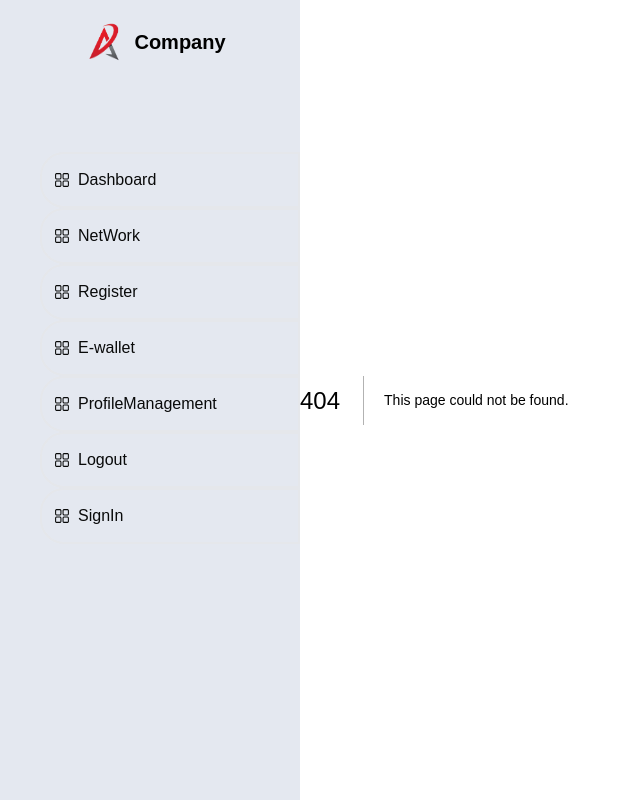
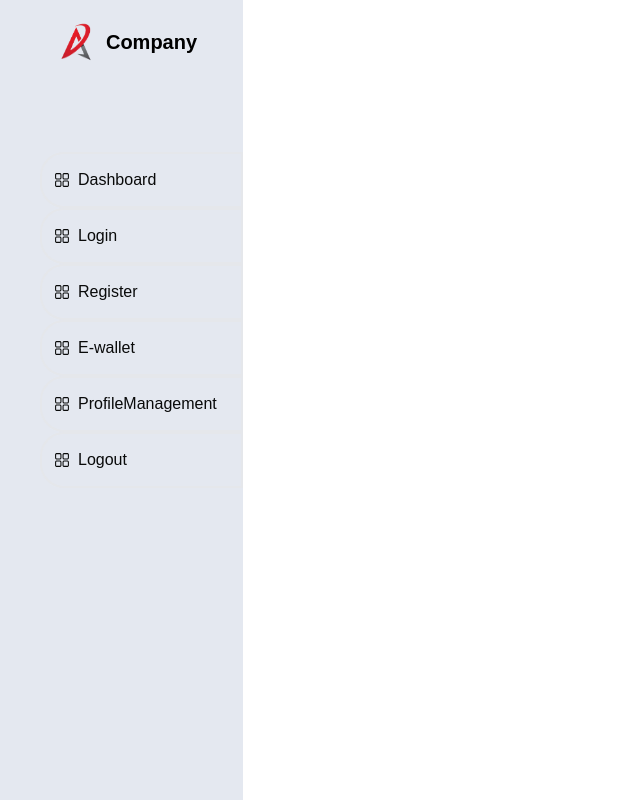
Before and after one commit to kiyotone/GroupProject, a Next.js app in the folder frontend/: page /auth/Register in a window 1280 px wide. Before the commit this address had no page. Shown: the whole page, without its empty margins (0-640 px from the left). Built offline with nearby package versions, Linux system fonts and the light colour scheme.

Commit message:
relocated login and register and modified layout and navbar

```diff
--- a/frontend/components/Layout.js
+++ b/frontend/components/Layout.js
@@ -5,8 +5,9 @@ function Layout({children}) {
   return (
     <div className="flex">
         <Navbar />
-        {children}
-
+        <div className='w-full h-full text-black'>
+          {children}
+        </div>
     </div>
   )
 }
--- a/frontend/components/Navbar.js
+++ b/frontend/components/Navbar.js
@@ -14,36 +14,31 @@ const Navbar=()=> {
     }
     ,
     {
-      name:"NetWork",
+      name:"Login",
       icon:<RxDashboard/>,
-      link:"/Register"
+      link:"/auth/Login"
     }
     ,{
       name:"Register",
       icon:<RxDashboard/>,
-      link:"/Login"
+      link:"/auth/Register"
     }
     ,{
       name:"E-wallet",
       icon:<RxDashboard/>,
-      link:"/e-wallet"
+      link:"https://www.youtube.com/watch?v=j5a0jTc9S10"
     }
     ,
     {
       name:"ProfileManagement",
       icon:<RxDashboard/>,
-      link:"/profile"
+      link:"https://www.youtube.com/watch?v=j5a0jTc9S10"
     }
     ,
     {
       name:"Logout",
       icon:<RxDashboard/>,
-      link:"/logout"
-    },
-    {
-      name:"SignIn",
-      icon:<RxDashboard/>,
-      link:"/SignIn"
+      link:"https://www.youtube.com/watch?v=j5a0jTc9S10"
     }
 
   ]
--- a/frontend/pages/Register.js
+++ /dev/null
@@ -1,48 +0,0 @@
-import React from 'react'
-
-function Regster() {
-  return (
-    <div className="">
-
-<div class="outer-box">
-        <div class="inner-box">
-            <header class="signup-header">
-                <h1>Signup</h1>
-                <p>It just take 30 seconds</p>
-            </header>
-
-            <main class="signup-body">
-                <form action="#">
-                    <p><label for="fullname">Full Name</label>
-                        <input type="text" name="FullName" id="fullname" placeholder="Ex.Dharmendra Singh Chaudhary"
-                            required />
-                    </p>
-
-                    <p><label for="Email">Email</label>
-                        <input type="email" name="email" id="email" placeholder="Ex.drs51515@gmail.com" required />
-                    </p>
-
-                    <p><label for="Password">Password</label>
-                        <input type="password" name="Password" id="Password" placeholder="At least 8 characters"
-                            required />
-                    </p>
-
-                    <p>
-                        <input type="submit" name="submit" id="submit" value="Create Account" />
-                    </p>
-                </form>
-            </main>
-
-            <footer class="signup-footer">
-                <p>Already have an Account? <a href="#">link</a></p>
-            </footer>
-
-
-        </div>
-    </div>
-
-    </div>
-  )
-}
-
-export default Regster
--- a/frontend/pages/SignIn.js
+++ /dev/null
@@ -1,14 +0,0 @@
-import React from 'react'
-function SignIn() {
-  return (
-    <div className="sign">
-
-
-
-
-    </div>
-
-    )
-}
-
-export default SignIn
--- a/frontend/pages/Login.js
+++ b/frontend/pages/auth/Login.js
@@ -2,7 +2,7 @@ import React from 'react'
 
 function Login() {
   return (
-    <div>Login</div>
+    <div className='text-black'>Login</div>
   )
 }
 
--- /dev/null
+++ b/frontend/pages/auth/Register.js
@@ -0,0 +1,13 @@
+import React from 'react'
+
+function Regster() {
+  return (
+    <div className="w-full h-full">
+      <form>
+
+      </form>
+    </div>
+  )
+}
+
+export default Regster
```
